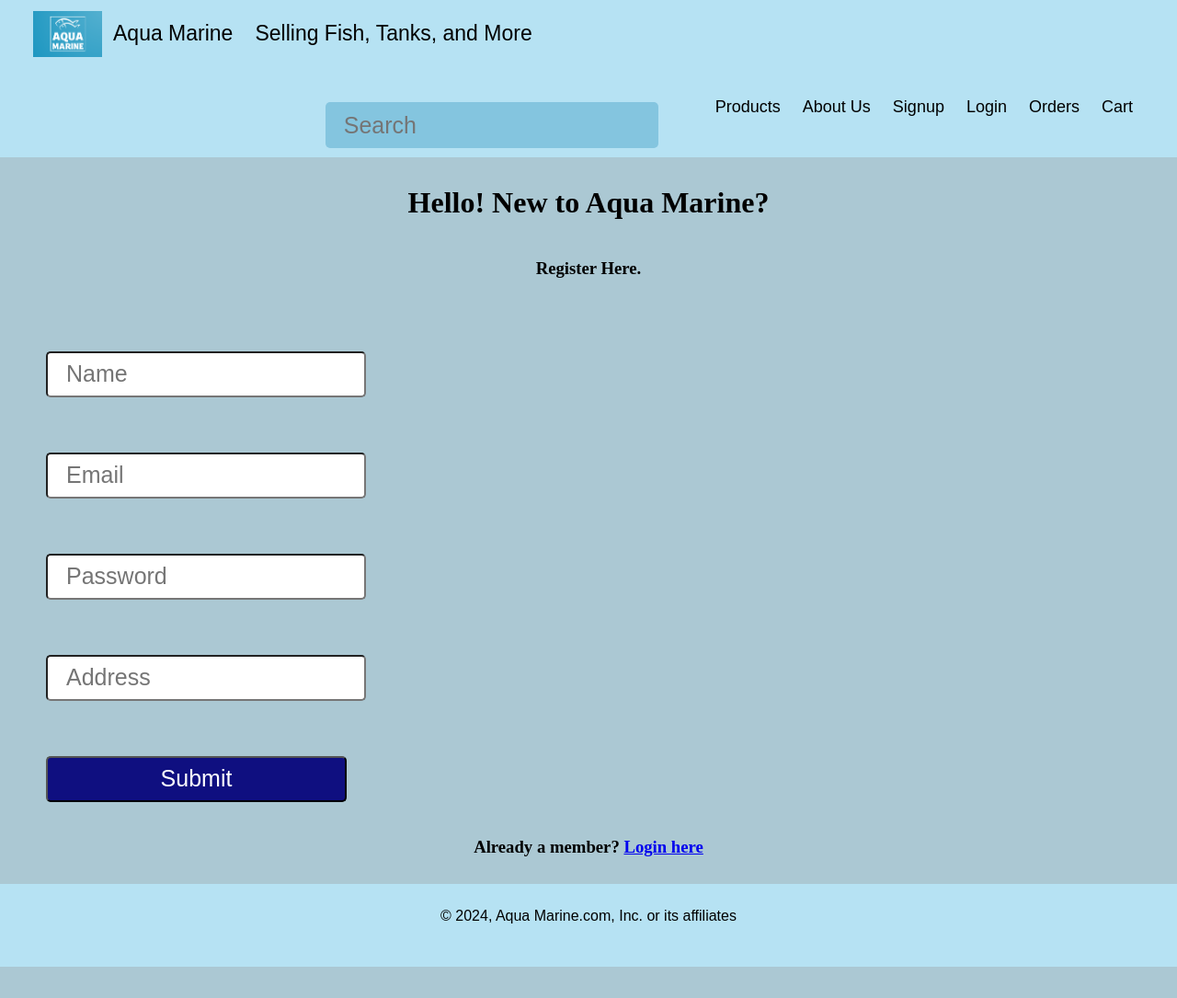
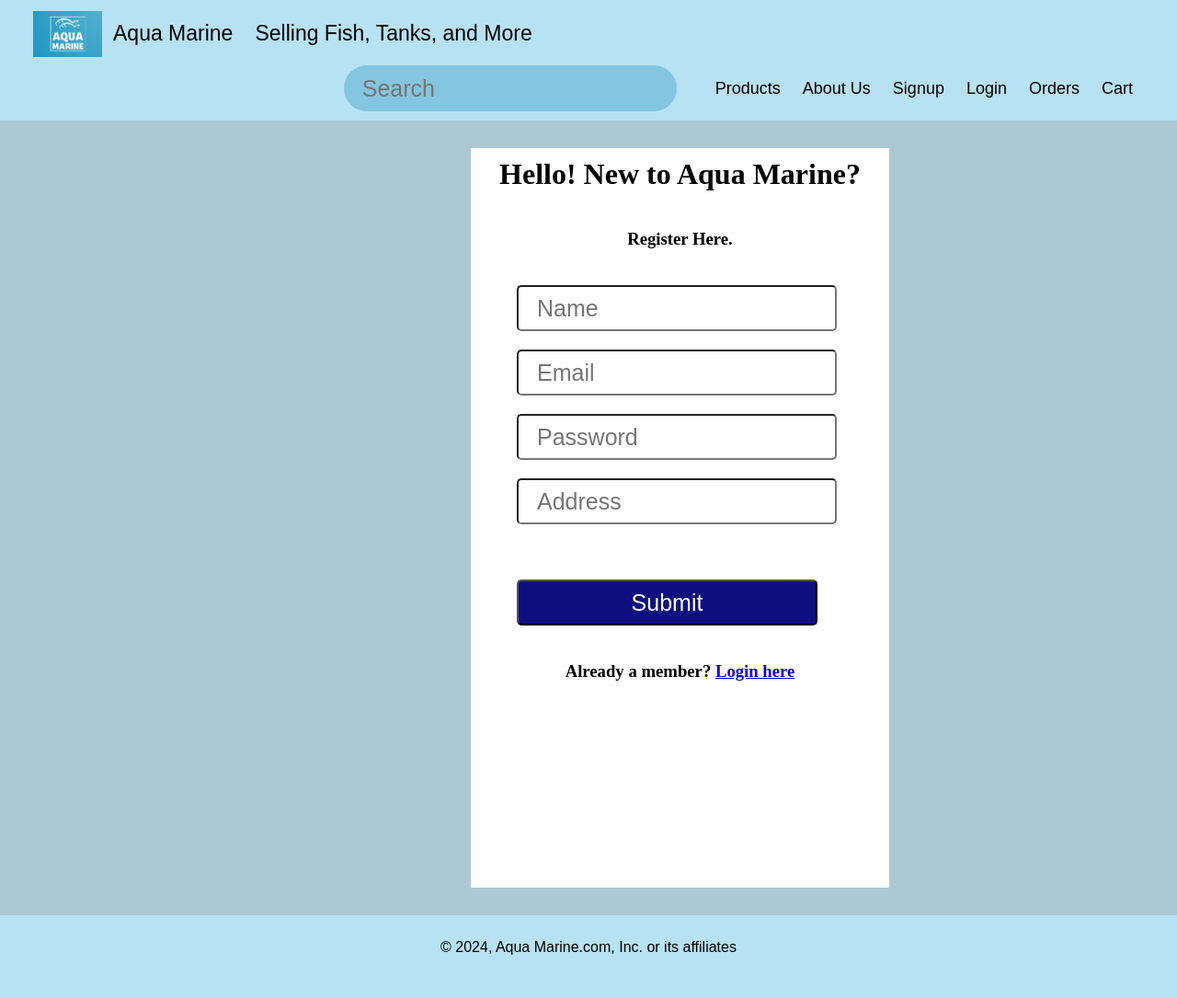
Before and after one commit to REISSD/Capstone2024, a PHP site: page /signup.php in a window 1280 px wide. Shown: the whole page at 92% size. Before the commit the page ends 1051 px from the top, so only its background shows below. Run offline with PHP 8.4, Linux system fonts and the light colour scheme.

Commit message:
modified signup css signup.php

```diff
--- a/Capstone/insert.php
+++ b/Capstone/insert.php
@@ -27,5 +27,5 @@
 			echo "ERROR:" .mysqli_error($conn);
 		}
 		mysqli_close($conn);
-	}
+    	}
 		?>
--- a/Capstone/signup.php
+++ b/Capstone/signup.php
@@ -7,24 +7,43 @@
         <style>
 input[type=text] {
     height: 50px;
-    margin: 50px 50px 10px 50px;
+    margin: 10px 50px 10px 50px;
     padding-left: 20px;
     border-radius: 5px;
     font-size: 25px;
 }
 input[type=password] {
     height: 50px;
-    margin: 50px 50px 10px 50px;
+    margin: 10px 50px 10px 50px;
     padding-left: 20px;
     border-radius: 5px;
     font-size: 25px;
 }
+input[name="search" i] {
+    float: right;
+    padding: 6px 20px;
+    border-radius: 50px;
+    color: black;
+    background-color: rgb(132, 197, 223);
+    border-color: white;
+    margin-right: 30px;
+    border: 0;
+}
+.signup {
+    background-color: white;
+    margin-top: 30px;
+    margin-bottom: 30px;
+    margin-left: 40%;
+    margin-right: 40%;
+    width: 455px;
+    height: 804px;
+}
 </style>
-    <header>
 <?php
 include 'db_connection.php';
 ?>
-        <div class = "header">
+    <header>
+        <div class="header">
             <a href="index.php" class="logo"><img src="./graphic/Logo.png" alt="Logo"></a>
             <div class="header-text">
                 <a>Aqua Marine</a>
@@ -43,7 +62,6 @@ include 'db_connection.php';
                 <a href="cart.php">Cart</a>
             </div>
         </div>
-
     </header>
     <body>
     <div class="signup">
--- a/Capstone/style.css
+++ b/Capstone/style.css
@@ -194,7 +194,15 @@ input[name="search" i] {
 
 
 /*signup style*/
-
+.signup {
+    background-color: white;
+    margin-top: 30px;
+    margin-bottom: 30px;
+    margin-left: 40%;
+    margin-right: 40%;
+    width: 455px;
+    height: 804px;
+}
 
 /*Footer Styles*/
 footer{
```
